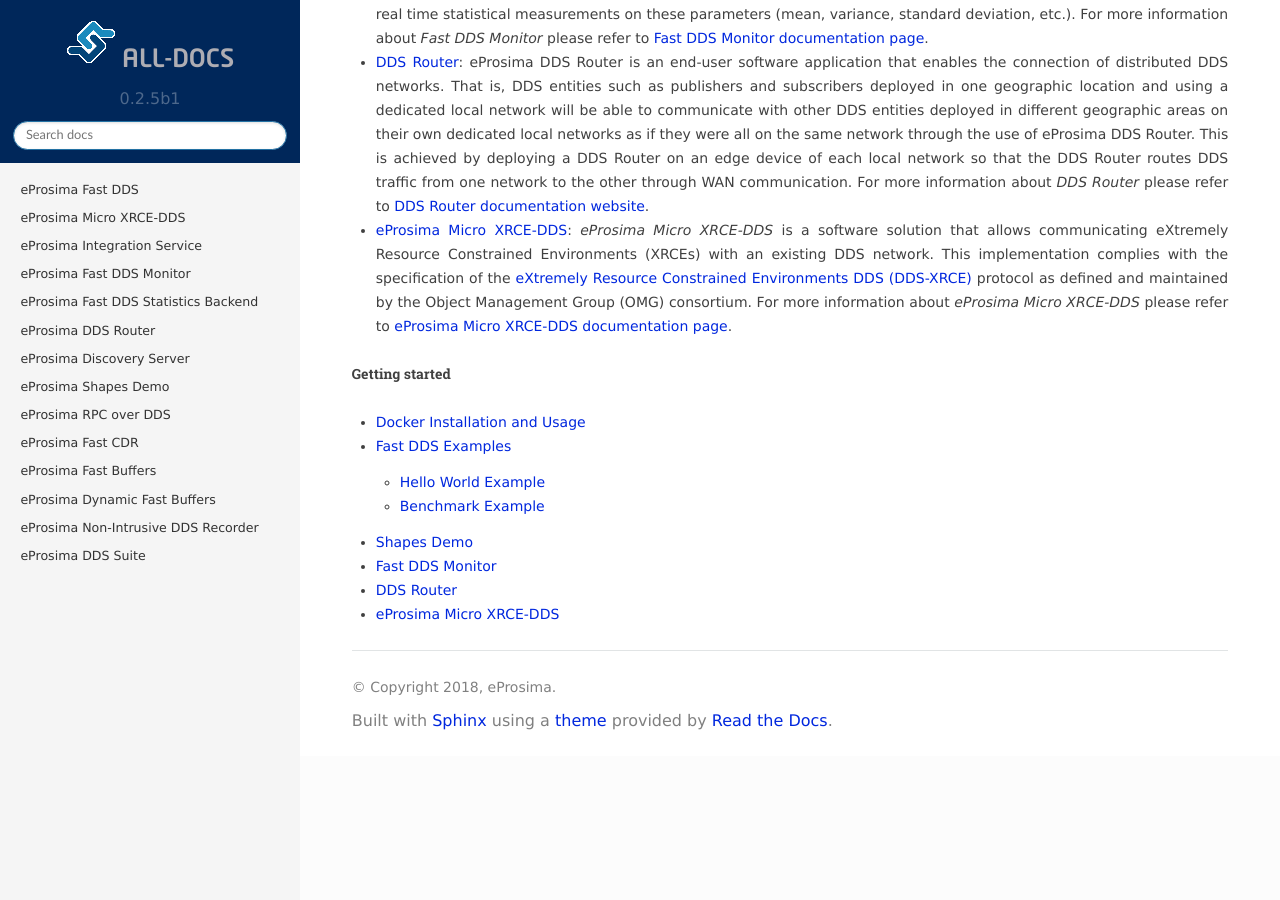
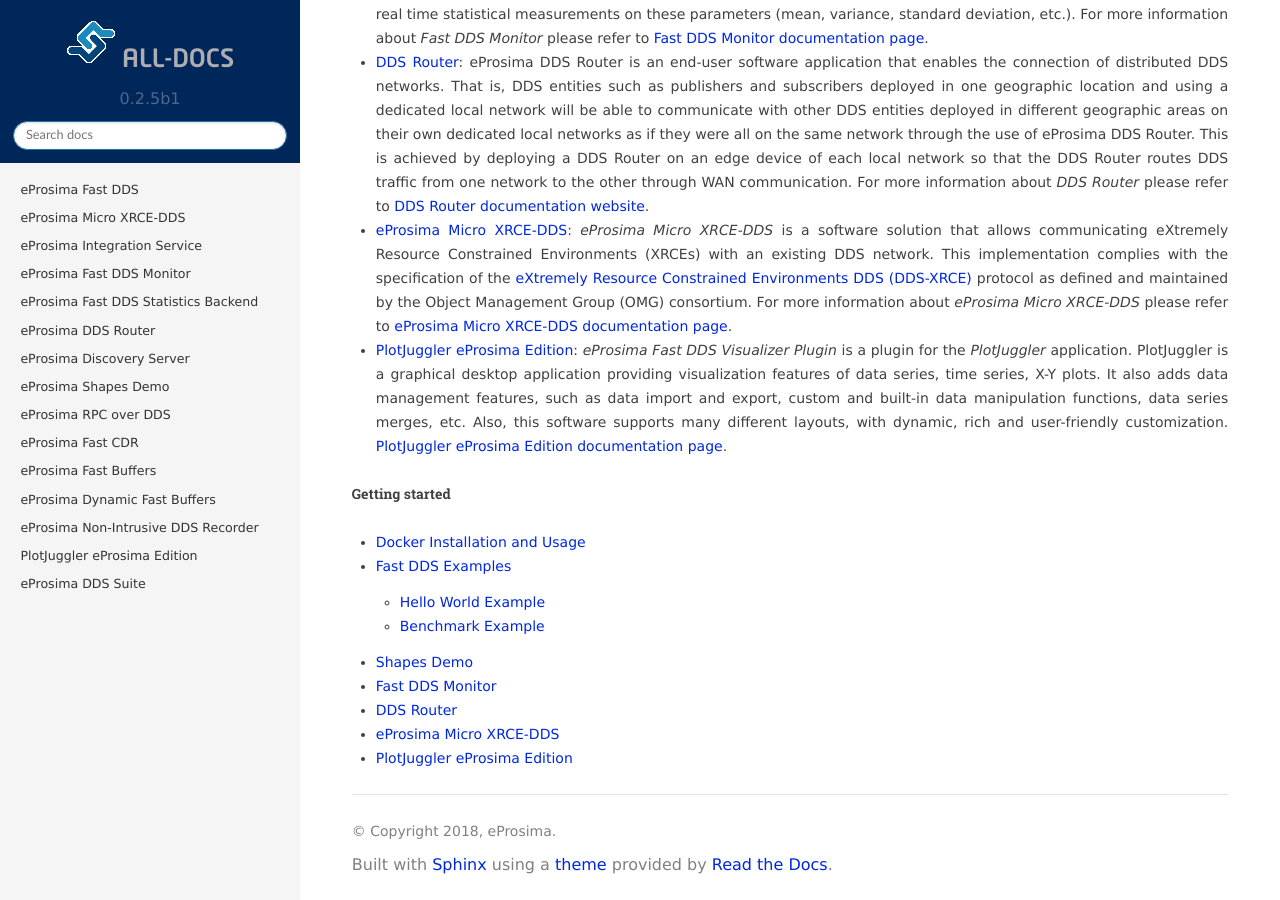
Before and after one commit to eProsima/all-docs, a Sphinx documentation site: the page built from source/dds-suite/intro.rst, in a window 1280 px wide and 900 px high, scrolled down 574 px. Built offline with Sphinx 7.4.7 and the Read the Docs theme 2.0.0, drawn with Linux system fonts in a browser that asks for light colours; the version number is read from the project's files by our own code; before the commit the page ends 1330 px from its top, so only the background shows below that.

Commit message:
Add PlotJuggler eProsima Edition to suite documentation (#28)
* Refs #15101: Add PlotJuggler to suite documentation

Signed-off-by: jparisu <javierparis@eprosima.com>

* Refs #15101: apply suggestions

Signed-off-by: jparisu <javierparis@eprosima.com>

```diff
--- a/source/dds-suite/intro.rst
+++ b/source/dds-suite/intro.rst
@@ -51,6 +51,15 @@
   For more information about *eProsima Micro XRCE-DDS* please refer to
   `eProsima Micro XRCE-DDS documentation page <https://micro-xrce-dds.docs.eprosima.com/>`_.
 
+- :ref:`PlotJuggler eProsima Edition <plotjuggler_eprosima_edition>`:
+  *eProsima Fast DDS Visualizer Plugin* is a plugin for the *PlotJuggler* application.
+  PlotJuggler is a graphical desktop application providing visualization features
+  of data series, time series, X-Y plots.
+  It also adds data management features, such as data import and export,
+  custom and built-in data manipulation functions, data series merges, etc.
+  Also, this software supports many different layouts, with dynamic, rich and user-friendly customization.
+  `PlotJuggler eProsima Edition documentation page <https://plotjuggler-fastdds-plugins.readthedocs.io>`_.
+
 .. toctree::
     :caption: Getting started
 
```
Also changed, not shown: source/dds-suite/dds_suite.rst (+14 -1 lines), source/docindex.rst (+13 -0 lines).
